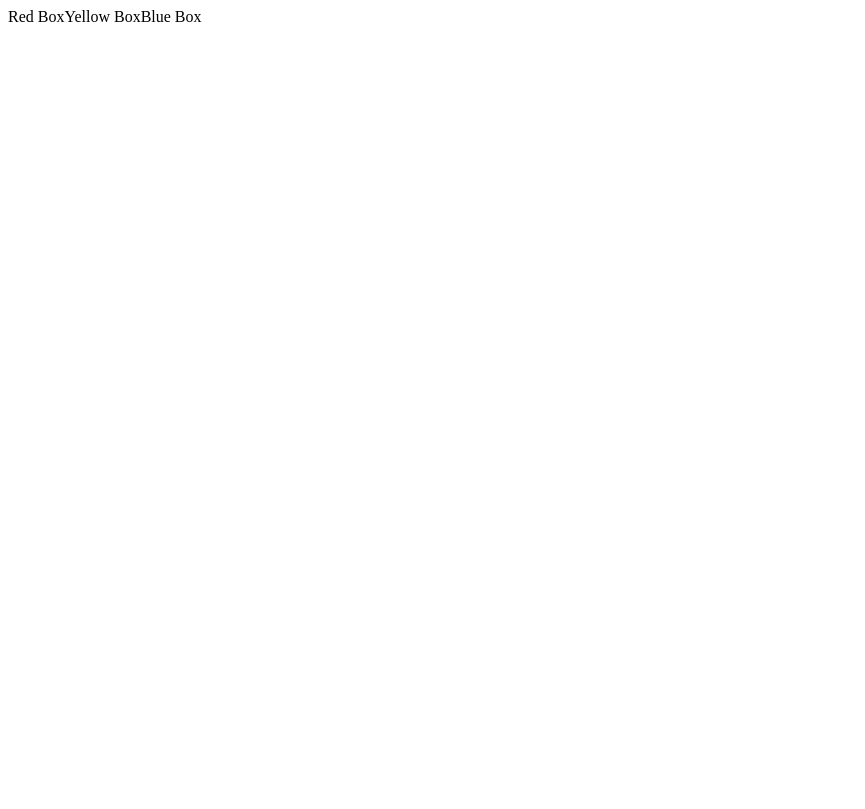
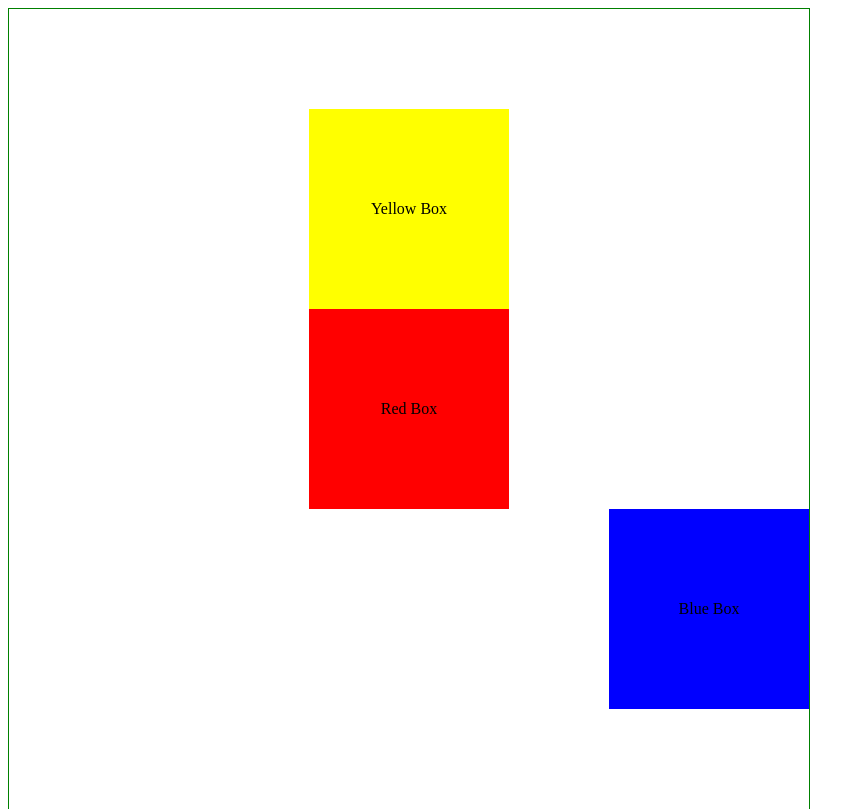
Before and after one commit to apalet/BVT-M1, a plain HTML site: page flexbox/index.html in a window 1280 px wide. Shown: the top 809 px of the page, without its empty margins (0-865 px from the left). Drawn offline with Linux system fonts and the light colour scheme.

Commit message:
CSS using flexbox

```diff
--- a/flexbox/index.html
+++ b/flexbox/index.html
@@ -4,7 +4,7 @@
     <meta charset="UTF-8">
     <meta name="viewport" content="width=device-width, initial-scale=1.0">
     <title>Document</title>
-    <link rel="stylesheet" href="style.css">
+    <link rel="stylesheet" href="styles.css">
 </head>
 <body>
     <div class="container">
--- a/flexbox/style.css
+++ /dev/null
@@ -1,3 +0,0 @@
-.container {
-    display: flex;
-}
--- /dev/null
+++ b/flexbox/styles.css
@@ -0,0 +1,35 @@
+.container {
+    /*border is gonna help to see the space where we are working on*/
+    border: 1px green solid;
+    height: 100vh;
+    width: 100vh;
+    display: flex;
+    flex-direction: column;
+    align-items: center;
+    justify-content: center;
+}
+
+.red, .yellow, .blue {
+    height: 200px;
+    width: 200px;
+    display: flex;
+    justify-content: center;
+    align-items: center;
+}
+
+.red {
+    background-color: red;
+    /* order: 2; */
+}
+
+.yellow {
+    background-color: yellow;
+    /* order: 1; */
+    order: -1;
+}
+
+.blue {
+    background-color: blue;
+    align-self: flex-end;
+    /* order: 3; */
+}
```
Also changed, not shown: 1 other file.
